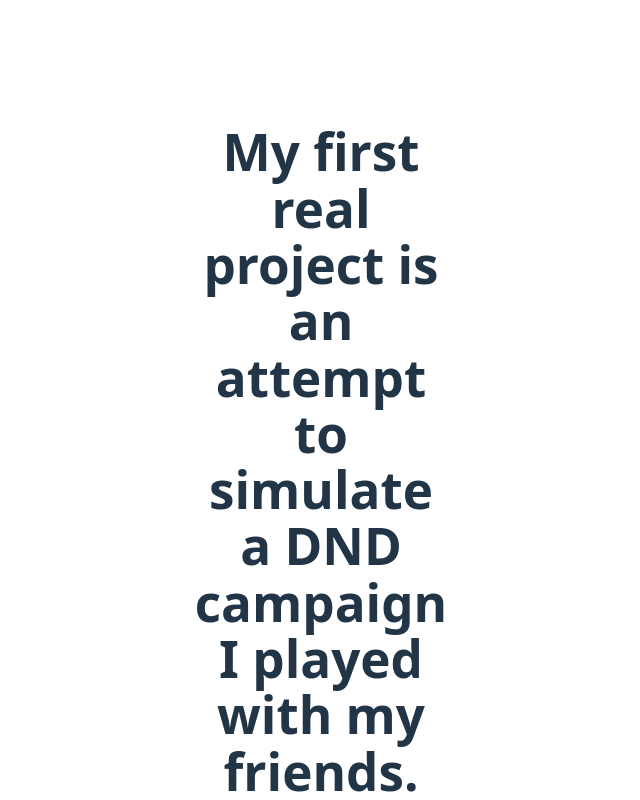
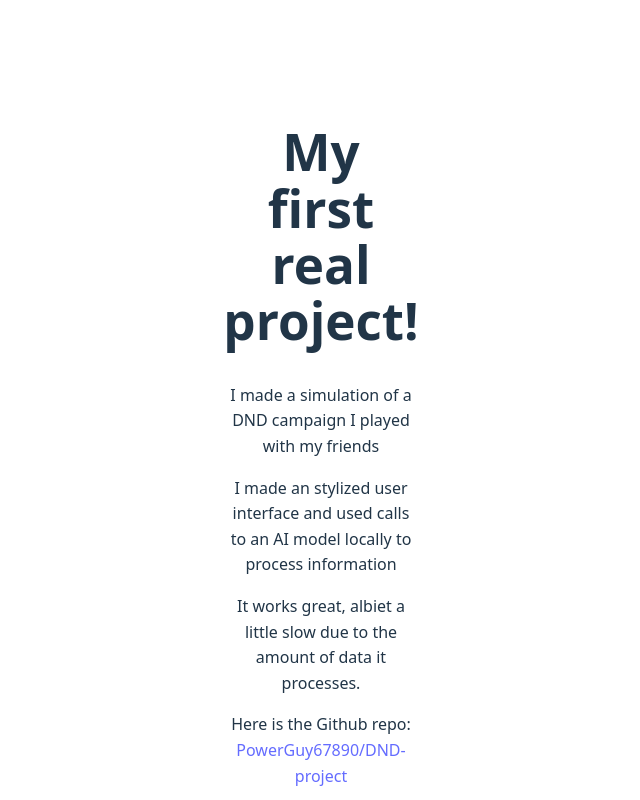
Before and after one commit to PowerGuy67890/Project-Website, a React (Vite) app: page /projects in a window 1280 px wide. Shown: the part 260-1060 px from the top of the page, without its empty margins (319-959 px from the left). Built offline with nearby package versions, Linux system fonts and the light colour scheme.

Commit message:
Updated Projects component with GitHub link

```diff
--- a/package.json
+++ b/package.json
@@ -14,7 +14,6 @@
     "preview": "vite preview"
   },
   "dependencies": {
-    "gh-pages": "^6.3.0",
     "react": "^19.1.1",
     "react-dom": "^19.1.1",
     "react-router-dom": "^7.9.4"
@@ -28,6 +27,7 @@
     "eslint": "^9.36.0",
     "eslint-plugin-react-hooks": "^5.2.0",
     "eslint-plugin-react-refresh": "^0.4.22",
+    "gh-pages": "^6.3.0",
     "globals": "^16.4.0",
     "postcss": "^8.5.6",
     "tailwindcss": "^4.1.15",
--- a/src/pages/Projects.jsx
+++ b/src/pages/Projects.jsx
@@ -4,15 +4,20 @@
     return (
         <div className ="general"/*style={{padding: "2rem"}}*/>
             <div className= "text">
-                <h1>My first real project is an attempt to simulate a DND campaign I played with my friends.</h1>
+                <h1>My first real project!</h1>
+                <p>I made a simulation of a DND campaign I played with my friends</p>
                 <p>I made an stylized user interface and used calls to an AI model locally to process information</p>
                 <p>It works great, albiet a little slow due to the amount of data it processes.</p>
-                <p>Here is the Github repo:{" "} <a
-                href="https://github.com/PowerGuy67890/DND-project"
-                target="_blank"
-                rel="noopener noreferrer"
-                >
-        </a></p>
+                <p>
+                    Here is the Github repo:{" "}
+                    <a
+                        href="https://github.com/PowerGuy67890/DND-project"
+                        target="_blank"
+                        rel="noopener noreferrer"
+                    >
+                    PowerGuy67890/DND-project
+                    </a>
+                </p>
                 <p>Here is a screenshot of the user interface:</p>
                 <img src={IMG_7758} alt="IMG_7758" className= "image"></img>
             </div>
```
Also changed, not shown: 1 other file (tests, documents, lock files or other folders).
